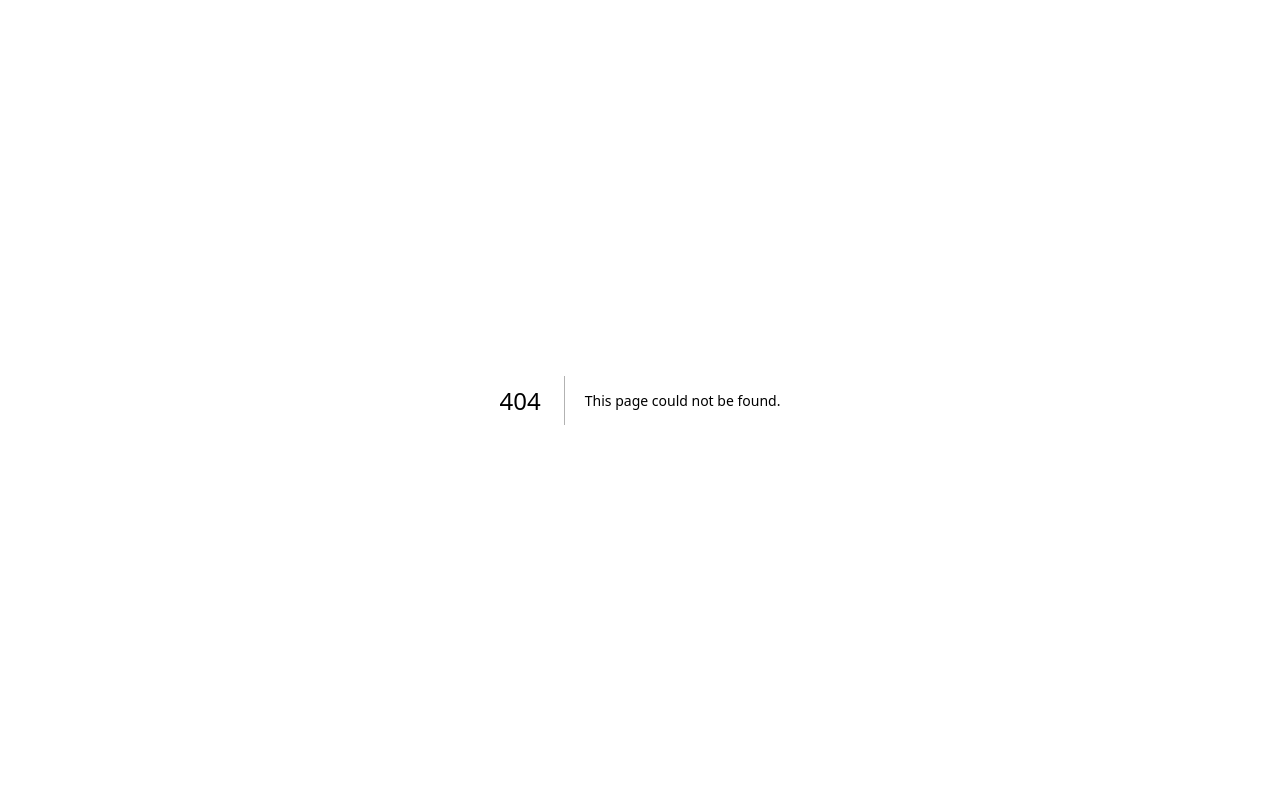
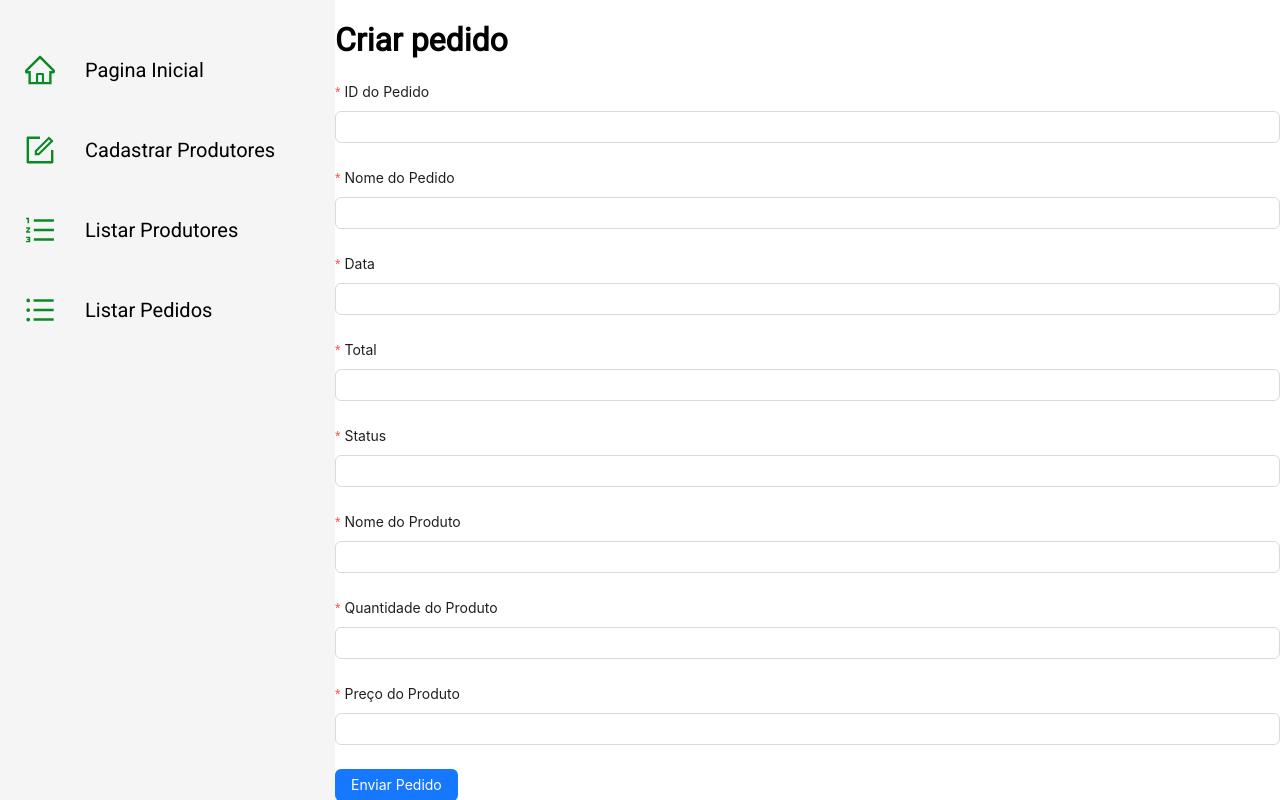
Before and after one commit to EngSoftware2023/frontend, a Next.js app: page /dashboard/gerenciador/listar-pedidos in a window 1280 px wide. Before the commit this address had no page. Built offline with nearby package versions, Linux system fonts and the light colour scheme; no server answers.

Commit message:
correções

```diff
--- a/src/app/dashboard/gerenciador/layout.tsx
+++ b/src/app/dashboard/gerenciador/layout.tsx
@@ -31,8 +31,8 @@ export default function LayoutManager({ children }: DataLayoutManeger) {
     },
     {
       icon: <UnorderedListOutlined />,
-      name: "Listar Produções",
-      link: "/dashboard/gerenciador/listar-producoes",
+      name: "Listar Pedidos",
+      link: "/dashboard/gerenciador/listar-pedidos",
     },
   ];
 
--- /dev/null
+++ b/src/app/dashboard/gerenciador/listar-pedidos/page.tsx
@@ -0,0 +1,27 @@
+'use client'
+import React, { useEffect, useState } from 'react';
+import OrderForm from '../../../../components/OrderForm';
+import OrderList from '../../../../components/OrderList';
+
+const Home: React.FC = () => {
+  const [orders, setOrders] = useState([]);
+
+  useEffect(() => {
+    // Faça a chamada Fetch para o backend para obter a lista de pedidos
+    fetch('/api/order')
+      .then((response) => response.json())
+      .then((data) => setOrders(data))
+      .catch((error) => console.error('Error fetching orders:', error));
+  }, []);
+
+  return (
+    <div>
+      <h1>Criar pedido</h1>
+      <OrderForm />
+      <h2>Pedidos</h2>
+      <OrderList orders={orders} />
+    </div>
+  );
+};
+
+export default Home;
--- /dev/null
+++ b/src/components/OrderForm.tsx
@@ -0,0 +1,78 @@
+import React, { useState } from 'react';
+import { Form, Input, Button, message } from 'antd';
+
+const OrderForm: React.FC = () => {
+  const [form] = Form.useForm();
+
+  const onFinish = async (values: any) => {
+    try {
+      // Faça a chamada Fetch para o backend para cadastrar a ordem
+      // Utilize o método POST e envie os dados necessários
+      const response = await fetch('/api/order', {
+        method: 'POST',
+        headers: {
+          'Content-Type': 'application/json',
+        },
+        body: JSON.stringify(values),
+      });
+
+      if (response.ok) {
+        message.success('Pedido enviado com sucesso');
+        form.resetFields();
+      } else {
+        message.error('Falha ao enviar o pedido');
+      }
+    } catch (error) {
+      console.error('Erro ao enviar o pedido:', error);
+      message.error('Ocorreu um erro ao enviar o pedido');
+    }
+  };
+
+  return (
+    // <Form.Item label=" " name=" " rules={[{ required: true, message: 'Por favor, insira um valor válido' }]}>
+    //     <Input type="number" step="any" />
+    //   </Form.Item>
+
+    <Form form={form} onFinish={onFinish} layout="vertical">
+      <Form.Item label="ID do Pedido" name="id" rules={[{ required: true, message: 'Por favor, insira um valor válido' }]}>
+        <Input />
+      </Form.Item>
+
+      <Form.Item label="Nome do Pedido" name="name" rules={[{ required: true, message: 'Por favor, insira um valor válido' }]}>
+        <Input />
+      </Form.Item>
+
+      <Form.Item label="Data" name="date" rules={[{ required: true, message: 'Por favor, insira um valor válido' }]}>
+        <Input />
+      </Form.Item>
+
+      <Form.Item label="Total" name="total" rules={[{ required: true, message: 'Por favor, insira um valor válido' }]}>
+        <Input />
+      </Form.Item>
+
+      <Form.Item label="Status" name="status" rules={[{ required: true, message: 'Por favor, insira um valor válido' }]}>
+        <Input />
+      </Form.Item>
+
+      <Form.Item label="Nome do Produto" name="prodcuts.product_name" rules={[{ required: true, message: 'Por favor, insira um valor válido' }]}>
+        <Input />
+      </Form.Item>
+
+      <Form.Item label="Quantidade do Produto" name="prodcuts.quantity" rules={[{ required: true, message: 'Por favor, insira um valor válido' }]}>
+        <Input />
+      </Form.Item>
+
+      <Form.Item label="Preço do Produto" name="prodcuts.price" rules={[{ required: true, message: 'Por favor, insira um valor válido' }]}>
+        <Input />
+      </Form.Item>
+
+      <Form.Item>
+        <Button type="primary" htmlType="submit">
+          Enviar Pedido
+        </Button>
+      </Form.Item>
+    </Form>
+  );
+};
+
+export default OrderForm;
--- /dev/null
+++ b/src/components/OrderList.tsx
@@ -0,0 +1,48 @@
+// components/OrderList.tsx
+import React from 'react';
+import { List, Typography } from 'antd';
+
+interface Order {
+  id: number;
+  name: string;
+  date: string;
+  total: number;
+  status: string;
+  products: {
+    product_name: string;
+    quantity: number;
+    price: number;
+  }[];
+}
+
+interface OrderListProps {
+  orders: Order[];
+}
+
+const OrderList: React.FC<OrderListProps> = ({ orders }) => {
+  return (
+    <List
+      dataSource={orders}
+      renderItem={(order) => (
+        <List.Item>
+          <Typography.Text strong>ID do Pedido:</Typography.Text> {order.id}<br />
+          <Typography.Text strong>Nome do Pedido:</Typography.Text> {order.name}<br />
+          <Typography.Text strong>Data:</Typography.Text> {order.date}<br />
+          <Typography.Text strong>Total:</Typography.Text> {order.total}<br />
+          <Typography.Text strong>Status:</Typography.Text> {order.status}<br />
+          <Typography.Text strong>Produtos:</Typography.Text>
+          <List
+            dataSource={order.products}
+            renderItem={(product, index) => (
+              <List.Item key={index}>
+                {product.product_name} - Quantidade: {product.quantity} - Preço: {product.price}
+              </List.Item>
+            )}
+          />
+        </List.Item>
+      )}
+    />
+  );
+};
+
+export default OrderList;
```
Also changed, not shown: src/app/dashboard/gerenciador/listar-producoes/ProductForm.tsx (deleted, +0 -49 lines), src/app/dashboard/gerenciador/listar-producoes/ProductList.tsx (deleted, +0 -43 lines), src/app/dashboard/gerenciador/listar-producoes/page.tsx (deleted, +0 -13 lines).
